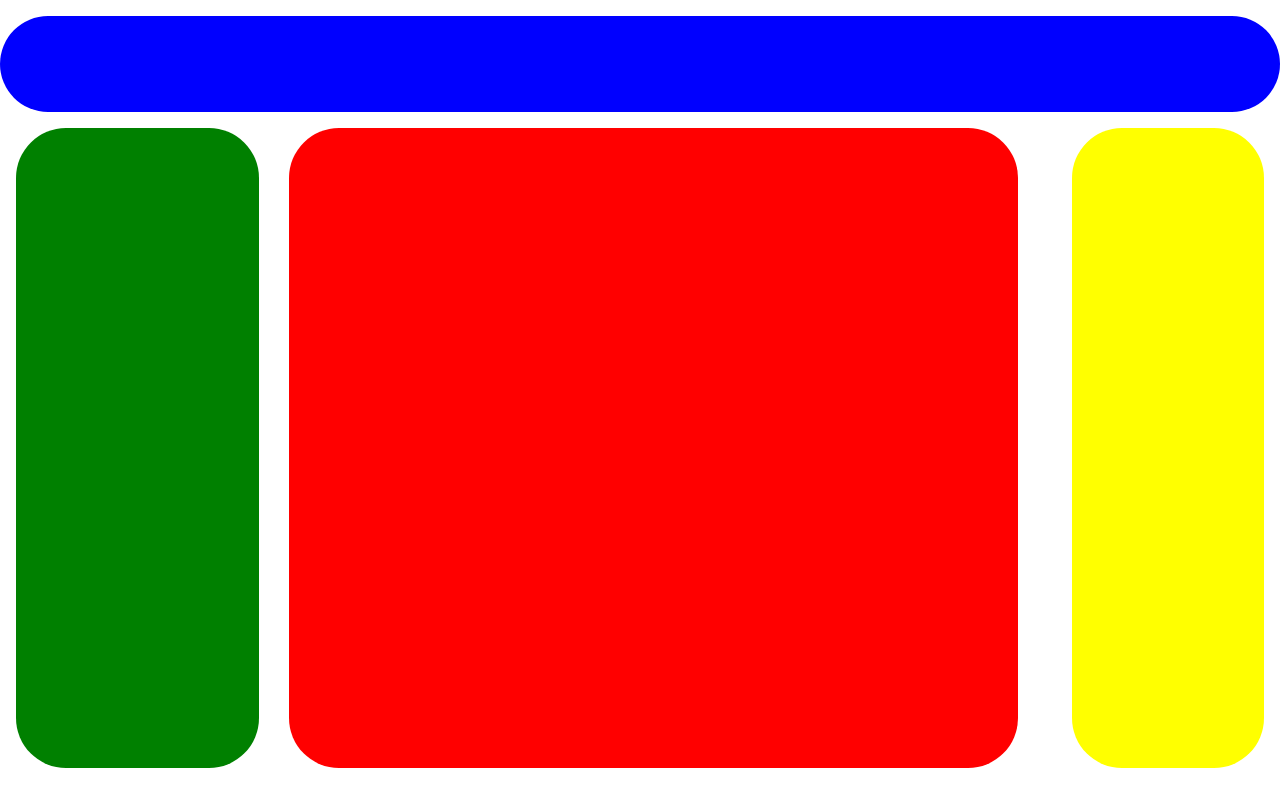
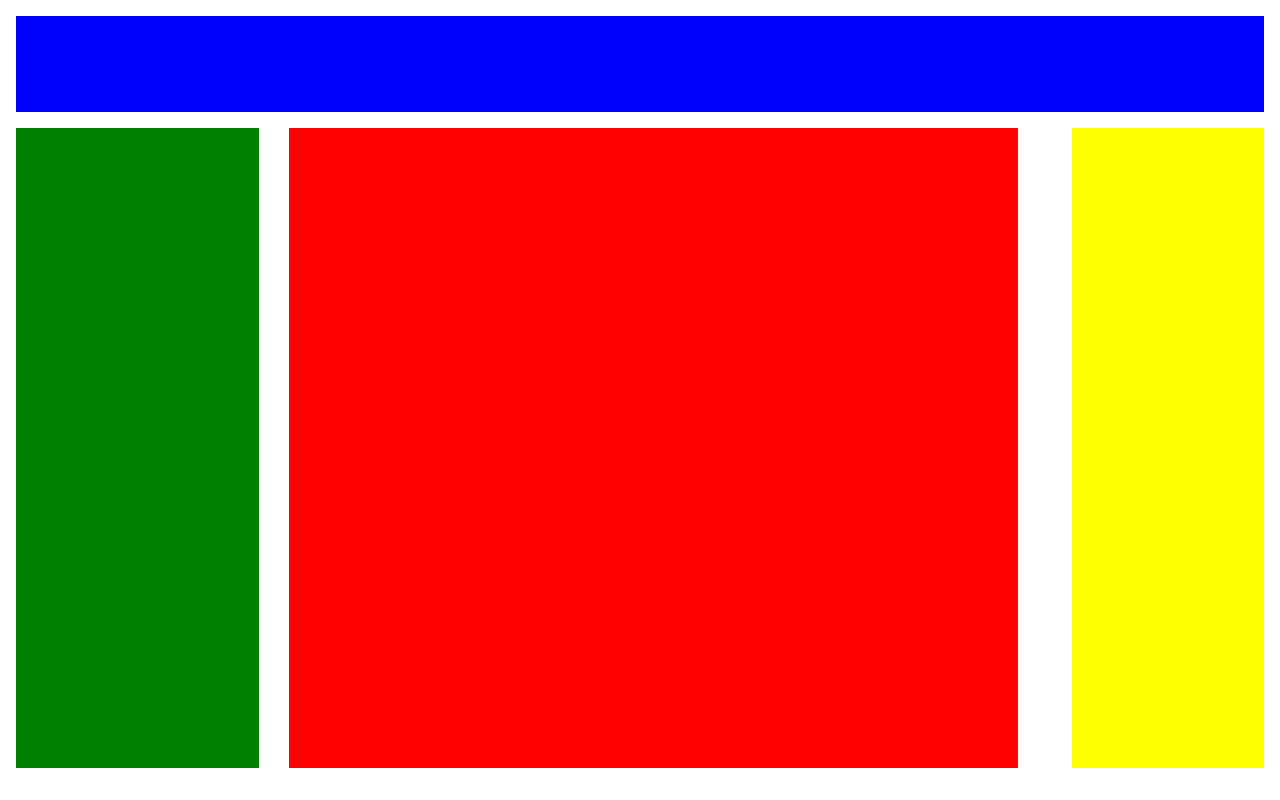
Before and after one commit to VitaliiNahorniak/RWD3, a plain HTML site: page index.html in a window 1280 px wide. Drawn offline with Linux system fonts and the light colour scheme.

Commit message:
edited HW

```diff
--- a/styles.css
+++ b/styles.css
@@ -1,7 +1,6 @@
 * {
 	margin: 0;
 	padding: 0;
-	border-radius: 50px;
 }
 .main {
 	width: 100%;
@@ -10,7 +9,7 @@
 .header {
 	height: 12vh;
 	background: blue;
-	margin: 1rem auto;
+	margin: 1rem 1rem;
 }
 .navbar, .content, .sidebar {
 	display: inline-block;
```
